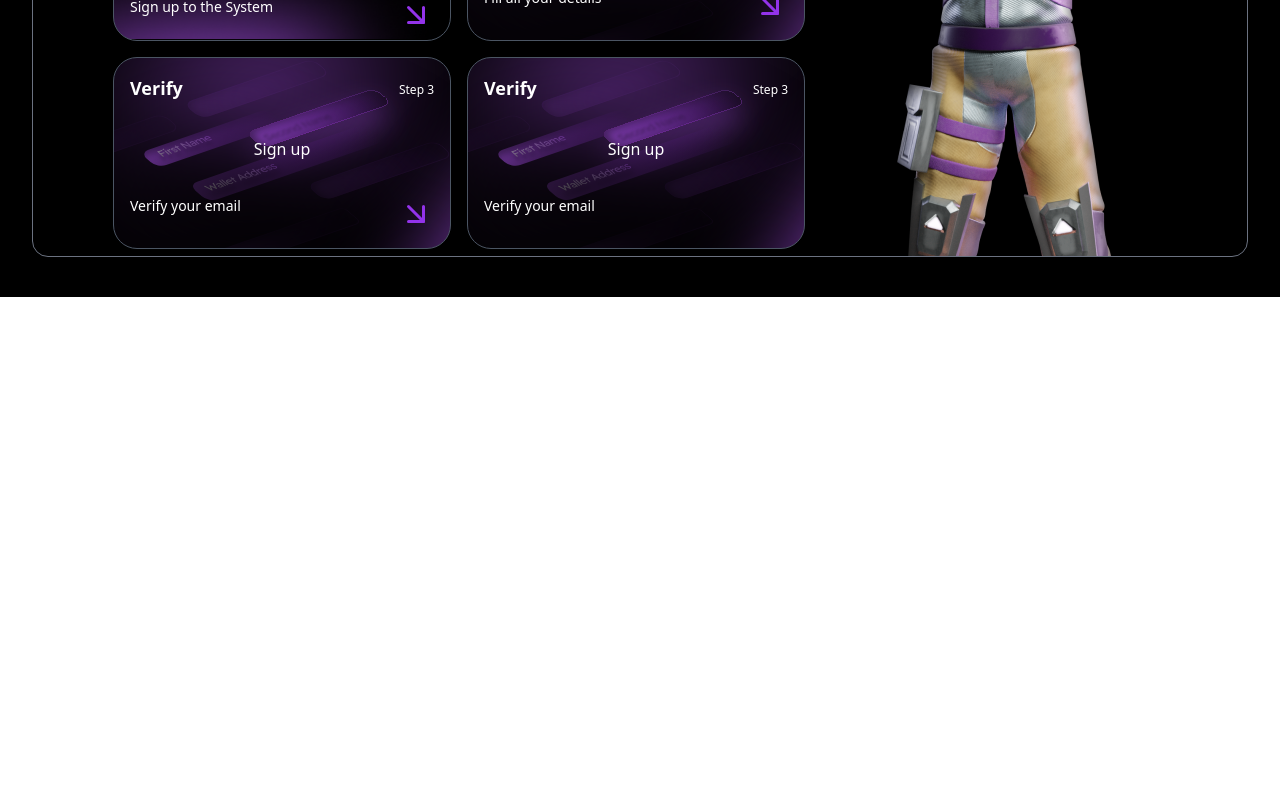
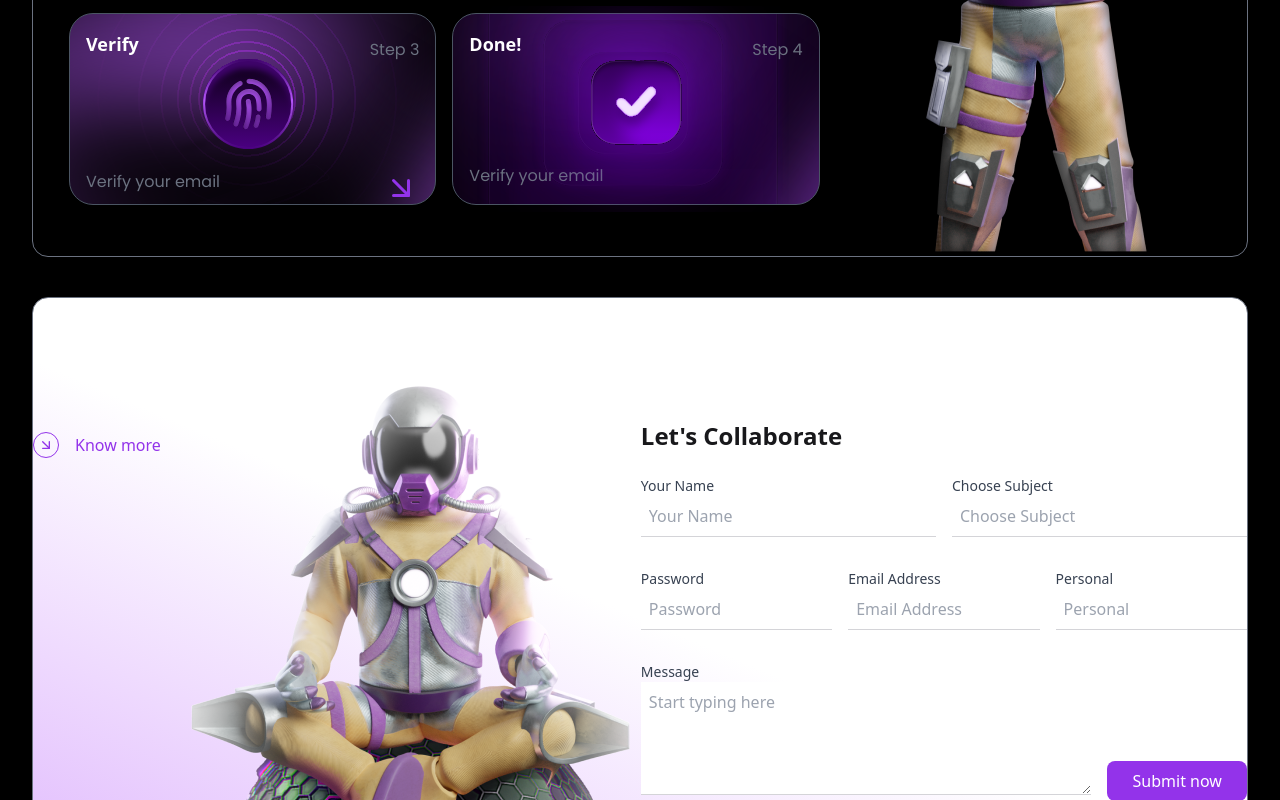
Before and after one commit to Vinod3d/Astonaut, a React (Vite) app: page / in a window 1280 px wide. Shown: the part 2880-3680 px from the top of the page. Before the commit the page ends 3177 px from the top, so only its background shows below. Built offline with nearby package versions, Linux system fonts and the light colour scheme.

Commit message:
added Contact form

```diff
--- a/src/App.jsx
+++ b/src/App.jsx
@@ -1,4 +1,5 @@
 import Achievement from "./components/Achievement"
+import ContactForm from "./components/ContactForm"
 import Header from "./components/Header"
 import Hero from "./components/Hero"
 import HowToJoin from "./components/HowToJoin"
@@ -13,6 +14,7 @@ function App() {
       <Services/>
       <Achievement/>
       <HowToJoin/>
+      <ContactForm/>
     </div>
   )
 }
--- /dev/null
+++ b/src/components/ContactForm.jsx
@@ -0,0 +1,100 @@
+import React from 'react';
+import pose4 from '../assets/pose4.png';
+import { FiArrowDownRight } from 'react-icons/fi';
+
+const ContactForm = () => {
+    return (
+        <div className='px-4 md:px-8 pb-10 max-w-align-element m-auto'>
+            <div className="contactForm grad-3 border border-gray-500 rounded-2xl overflow-hidden">
+                <div className="md:h-[640px] flex flex-col md:flex-row items-center justify-between">
+                    <div className="gap-5 m-auto items-start space-y-4 hidden md:block">
+                        <div className="flex gap-4">
+                            <button href="#" className="mt-[-350px] flex items-center space-x-2 text-purple-600 hover:text-purple-800">
+                                <span className='border rounded-full border-purple-600 p-1'>
+                                    <FiArrowDownRight className='text-base' />
+                                </span>
+                                <span className='px-2'>Know more</span>
+                            </button>
+                            <img src={pose4} alt="Decorative Image" className="mt-20" />
+                        </div>
+                    </div>
+                    <div className="mt-8 md:mt-0 flex-1">
+                        <h2 className="text-2xl font-bold text-zinc-900 dark:text-white mb-6">Let's Collaborate</h2>
+                        <form className="space-y-4">
+                            <div className="flex flex-wrap -mx-2">
+                                <div className="w-full md:w-1/2 px-2 mb-4">
+                                    <label className="block text-sm font-medium text-gray-700" htmlFor="name">Your Name</label>
+                                    <input
+                                        type="text"
+                                        id="name"
+                                        placeholder="Your Name"
+                                        className="w-full p-2 border-b border-zinc-300 focus:outline-none"
+                                    />
+                                </div>
+                                <div className="w-full md:w-1/2 px-2 mb-4">
+                                    <label className="block text-sm font-medium text-gray-700" htmlFor="subject">Choose Subject</label>
+                                    <input
+                                        type="text"
+                                        id="subject"
+                                        placeholder="Choose Subject"
+                                        className="w-full p-2 border-b border-zinc-300 focus:outline-none"
+                                    />
+                                </div>
+                            </div>
+                            <div className="flex flex-wrap -mx-2">
+                                <div className="w-full md:w-1/3 px-2 mb-4">
+                                    <label className="block text-sm font-medium text-gray-700" htmlFor="password">Password</label>
+                                    <input
+                                        type="password"
+                                        id="password"
+                                        placeholder="Password"
+                                        className="w-full p-2 border-b border-zinc-300 focus:outline-none"
+                                    />
+                                </div>
+                                <div className="w-full md:w-1/3 px-2 mb-4">
+                                    <label className="block text-sm font-medium text-gray-700" htmlFor="email">Email Address</label>
+                                    <input
+                                        type="email"
+                                        id="email"
+                                        placeholder="Email Address"
+                                        className="w-full p-2 border-b border-zinc-300 focus:outline-none"
+                                    />
+                                </div>
+                                <div className="w-full md:w-1/3 px-2 mb-4">
+                                    <label className="block text-sm font-medium text-gray-700" htmlFor="personal">Personal</label>
+                                    <input
+                                        type="text"
+                                        id="personal"
+                                        placeholder="Personal"
+                                        className="w-full p-2 border-b border-zinc-300 focus:outline-none"
+                                    />
+                                </div>
+                            </div>
+                            <div className="flex flex-wrap -mx-2">
+                                <div className="w-full md:w-3/4 px-2 mb-4">
+                                    <label className="block text-sm font-medium text-gray-700" htmlFor="message">Message</label>
+                                    <textarea
+                                        id="message"
+                                        placeholder="Start typing here"
+                                        className="w-full p-2 border-b border-zinc-300 focus:outline-none"
+                                        rows="4"
+                                    ></textarea>
+                                </div>
+                                <div className="w-full md:w-1/4 px-2 mb-4 flex items-end">
+                                    <button
+                                        type="submit"
+                                        className="w-full bg-purple-600 text-white px-4 py-2 rounded-lg hover:bg-purple-700 focus:outline-none focus:ring-2 focus:ring-purple-500 focus:ring-offset-2"
+                                    >
+                                        Submit now
+                                    </button>
+                                </div>
+                            </div>
+                        </form>
+                    </div>
+                </div>
+            </div>
+        </div>
+    );
+}
+
+export default ContactForm;
--- a/src/components/HowToJoin.jsx
+++ b/src/components/HowToJoin.jsx
@@ -1,70 +1,80 @@
 import pose3 from '../assets/pose3.png'
 import SignImg from '../assets/FeaturedIcons/Signicon.svg'
+import verify from '../assets/FeaturedIcons/verify.svg'
+import doneIcon from '../assets/FeaturedIcons/doneIcon.svg'
 import { FiArrowDownRight } from "react-icons/fi";
 
 const HowToJoin = () => {
     return (
         <div className="px-4 md:px-8 pb-10 max-w-align-element m-auto">
             <div className="howToJoin border border-gray-500 rounded-2xl bg-black  overflow-hidden">
-                <div className="md:h-[640px] flex flex-wrap items-center text-white md:p-16">
+                <div className="md:h-[640px] flex flex-wrap items-center text-white md:p-5">
                     <div className="w-full lg:w-2/3 px-4">
                         <div className='flex'>
                             <h1 className="text-4xl md:text-[4vw] pl-2 font-main-bold flex-1 mb-6">How to join?</h1>
                             <p className="flex-1 text-[20px] pl-5 mb-8">Lorem ipsum is simply dummy text of the printing and typesetting industry. Lorem</p>
                         </div>
                         <div className="grid grid-cols-1 md:grid-cols-2 m-auto gap-4">
-                            <div className=" card-1 border border-gray-600 max-w-[449px] h-48 p-4 rounded-3xl shadow-lg">
+                            <div className=" card-1 border border-gray-600 w-[100%] max-w-[449px] m-auto h-56 md:h-48 p-4 rounded-3xl shadow-lg">
                                 <div className='flex flex-col h-[100%]  justify-between'>
                                     <div className='flex justify-between'>
                                         <h2 className="text-lg font-semibold">Sign up</h2>
-                                        <p className="text-xs mt-2">Step 1</p>
+                                        <p className="text-base mt-2 font-2 text-gray-500">Step 1</p>
                                     </div>
                                     <button className="  inline-block text-white py-2 px-4 rounded">
-                                        <a href="" className='cursor-pointer'>
-                                            <img src={SignImg} alt="signicon" className='m-auto '/>
+                                        <a href="#" className='cursor-pointer'>
+                                            <img src={SignImg} alt="signicon" className='relative -top-3 m-auto ' />
                                         </a>
                                     </button>
                                     <div className="flex justify-between">
-                                        <p className="text-sm mb-4">Sign up to the System</p>
-                                        <FiArrowDownRight className='text-4xl text-purple-600'/>
+                                        <p className="text-base font-2 text-gray-500">Sign up to the System</p>
+                                        <FiArrowDownRight className='text-4xl text-purple-600' />
                                     </div>
                                 </div>
                             </div>
-                            <div className="card-2 border border-gray-600 max-w-[449px] h-48 p-4 rounded-3xl shadow-lg">
+                            <div className="card-2 border border-gray-600 w-[100%] max-w-[449px] m-auto h-56 md:h-48 p-4 rounded-3xl shadow-lg">
                                 <div className='flex flex-col h-[100%] justify-between'>
                                     <div className='flex justify-between'>
                                         <h2 className="text-lg font-semibold">Fill Details</h2>
-                                        <p className="text-xs mt-2">Step 2</p>
+                                        <p className="text-base mt-2 font-2 text-gray-500">Step 2</p>
                                     </div>
 
                                     <div className="flex justify-between">
-                                        <p className="text-sm mb-4">Fill all your details</p>
-                                        <FiArrowDownRight className='text-4xl text-purple-600'/>
+                                        <p className="text-base font-2 text-gray-500">Fill all your details</p>
+                                        <FiArrowDownRight className='text-4xl text-purple-600' />
                                     </div>
                                 </div>
                             </div>
-                            <div className="card-2 border border-gray-600 max-w-[449px] h-48 p-4 rounded-3xl shadow-lg">
+                            <div className="card-3 border border-gray-600 w-[100%] max-w-[449px] m-auto h-56 md:h-48 p-4 rounded-3xl shadow-lg">
                                 <div className='flex flex-col h-[100%] justify-between'>
                                     <div className='flex justify-between'>
                                         <h2 className="text-lg font-semibold">Verify</h2>
-                                        <p className="text-xs mt-2">Step 3</p>
+                                        <p className="text-base mt-2 font-2 text-gray-500">Step 3</p>
                                     </div>
-                                    <button className="  inline-block text-white py-2 px-4 rounded">Sign up</button>
+                                    <button className="  inline-block text-white py-2 px-4 rounded">
+                                        <a href="#" className='cursor-pointer'>
+                                            <img src={verify} alt="signicon" className='relative -top-3 right-1 m-auto ' />
+                                        </a>
+                                    </button>
                                     <div className="flex justify-between">
-                                        <p className="text-sm mb-4">Verify your email</p>
-                                        <FiArrowDownRight className='text-4xl text-purple-600'/>
+                                        <p className="text-base font-2 text-gray-500">Verify your email</p>
+                                        <FiArrowDownRight className='text-4xl text-purple-600' />
                                     </div>
                                 </div>
                             </div>
-                            <div className=" card-2 border border-gray-600 max-w-[449px] h-48 p-4 rounded-3xl shadow-lg">
+                            <div className="relative card-4 border border-gray-600 w-[100%] max-w-[449px] m-auto h-56 md:h-48 p-4 rounded-3xl shadow-lg">
                                 <div className='flex flex-col h-[100%] justify-between'>
                                     <div className='flex justify-between'>
-                                        <h2 className="text-lg font-semibold">Verify</h2>
-                                        <p className="text-xs mt-2">Step 3</p>
+                                        <h2 className="text-lg font-semibold">Done!</h2>
+                                        <p className="text-base font-2 text-gray-500 mt-2">Step 4</p>
                                     </div>
-                                    <button className="  inline-block text-white py-2 px-4 rounded">Sign up</button>
+                                    <button className="  inline-block text-white py-2 px-4 rounded">
+                                        <a href="#" className='cursor-pointer'>
+                                            <img src={doneIcon} alt="signicon" className='absolute top-1/2 left-1/2 transform -translate-x-1/2 -translate-y-1/2 ' />
+                                        </a>
+                                    </button>
                                     <div className="flex justify-between">
-                                        <p className="text-sm mb-4">Verify your email</p>
+                                        <p className="text-base font-2 text-gray-500">Verify your email</p>
 
                                     </div>
                                 </div>
--- a/src/index.css
+++ b/src/index.css
@@ -18,6 +18,10 @@
 
 .font-main-bold {
   font-family: "BD Megatoya Semibold"; /* Use the same font family name here */
+}
+
+.font-2{
+  font-family: "Poppins", sans-serif;
 }
 
 .blob {
@@ -49,6 +53,11 @@ h1 {
 .grad-2 {
   background: rgb(0,0,0);
   background: linear-gradient(203deg, rgba(0,0,0,1) 0%, rgba(42,20,58,1) 38%, rgba(112,54,154,1) 100%, rgba(181,87,250,1) 100%);
+}
+
+.grad-3{
+  background: rgb(255,255,255);
+  background: linear-gradient(203deg, rgba(255,255,255,1) 50%, rgba(222,181,253,1) 99%, rgba(181,87,250,1) 100%);
 }
 
 .text-gradient {
@@ -103,3 +112,17 @@ h1 {
   background-position: top;
   background-repeat: no-repeat;
 }
+
+.howToJoin .card-3{
+  background-image: url(./assets/cardBack/cardBack3.svg);
+  background-size: cover;
+  background-position: center;
+  background-repeat: no-repeat;
+}
+
+.howToJoin .card-4{
+  background-image: url(./assets/cardBack/cardBack4.svg);
+  background-size: cover;
+  background-position: center;
+  background-repeat: no-repeat;
+}
```
Also changed, not shown: src/assets/cardBack/cardBack4.svg, src/assets/pose4.png (added).
